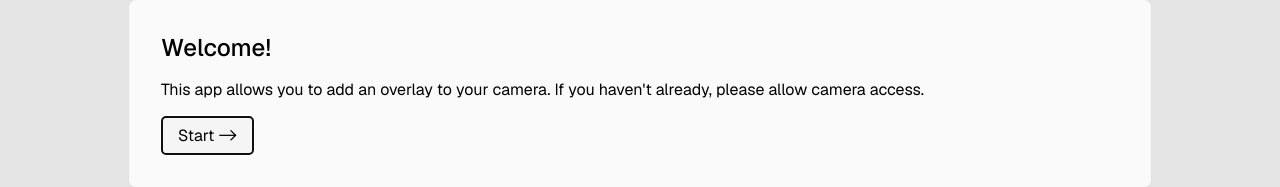
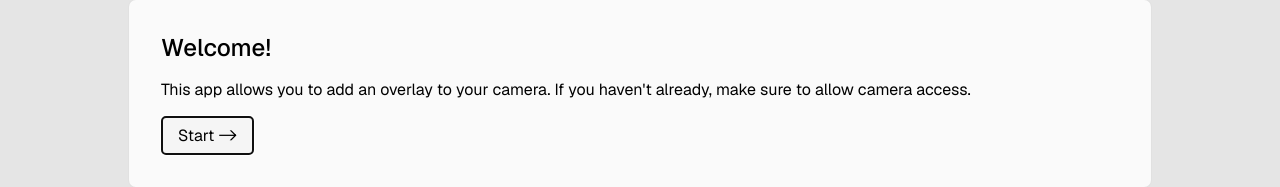
Before and after one commit to Samalander0/overlay, a SvelteKit app: page / in a window 1280 px wide. Shown: the part 307-494 px from the top of the page. Built offline with nearby package versions, Linux system fonts and the light colour scheme.

Commit message:
Attempted to fix errror

```diff
--- a/src/lib/main.scss
+++ b/src/lib/main.scss
@@ -172,6 +172,7 @@ button {
         aspect-ratio: 1 / 1;
         padding: 0;
         margin: 0;
+        height: 100%;
       }
     }
     .flip-camera {
--- a/src/routes/+page.svelte
+++ b/src/routes/+page.svelte
@@ -22,6 +22,10 @@
       (video_element.srcObject)
         .getTracks()
         .forEach((track) => track.stop());
+    }
+
+    if (!device_id && selected_device_id) {
+      device_id = selected_device_id;
     }
 
     try {
@@ -86,6 +90,7 @@
 
   async function start() {
     await startCamera();
+
     if (devices.filter((d) => d.label == "Back Camera").length > 0) {
       selected_device_id = devices.filter((d) => d.label == "Back Camera")[0].deviceId;
     } else if (devices.length > 0) {
@@ -93,14 +98,12 @@
     } else {
       console.warn('No video input devices found');
     }
-    await startCamera(selected_device_id);
 
     welcome_dialog_element.close();
   }
 
   function setDevice(label) {
     selected_device_id = devices.filter((d) => d.label == label)[0].deviceId;
-    startCamera(selected_device_id);
   }
 
   function flipCamera() {
@@ -114,7 +117,7 @@
   }
 
   $: if (selected_device_id) {
-    startCamera();
+    startCamera(selected_device_id);
   }
 </script>
 
@@ -128,7 +131,7 @@
 
   <dialog bind:this={welcome_dialog_element} class="welcome-popup">
     <h2>Welcome!</h2>
-    <p>This app allows you to add an overlay to your camera. If you haven't already, please allow camera access.</p>
+    <p>This app allows you to add an overlay to your camera. If you haven't already, make sure to allow camera access.</p>
     <button on:click={() => {start()}} class="close">Start -></button>
   </dialog>
 
```
